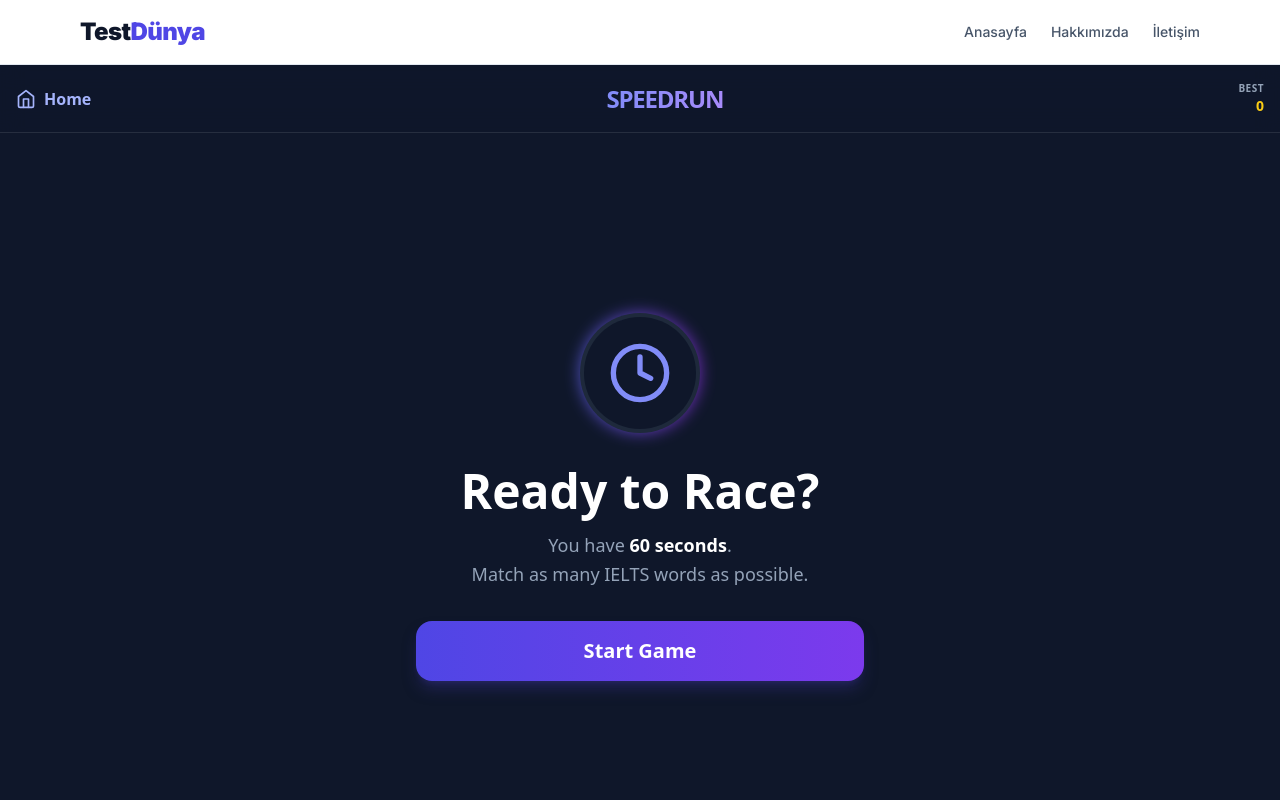
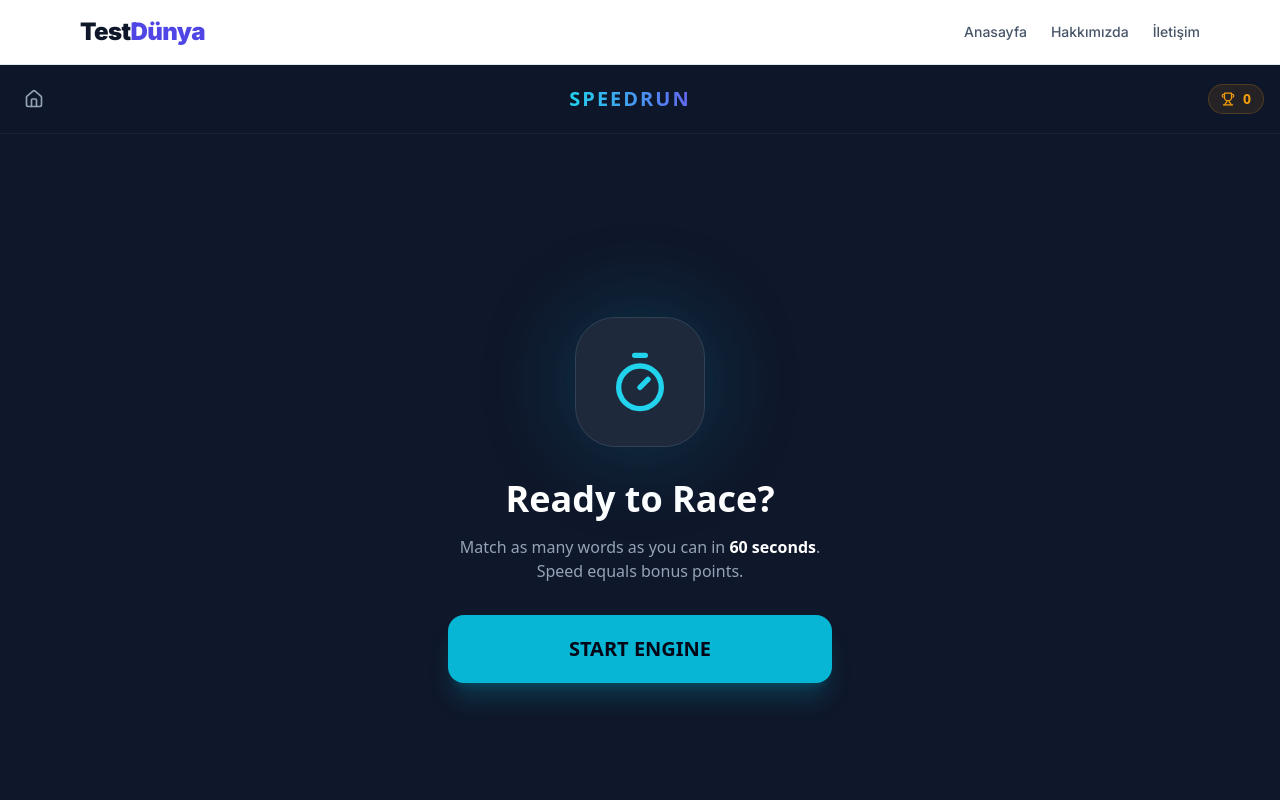
Before and after one commit to kuarkcoin/testdunya, a Next.js app: page /speedrun in a window 1280 px wide. Shown: the top 800 px of the page. Built offline with nearby package versions, Linux system fonts and the light colour scheme.

Commit message:
Update page.tsx

```diff
--- a/app/speedrun/page.tsx
+++ b/app/speedrun/page.tsx
@@ -2,11 +2,11 @@
 
 import React, { useState, useEffect, useCallback, useRef } from 'react';
 import Link from 'next/link';
-import { useRouter } from 'next/navigation';
-// Konfeti kütüphanesi
+import { motion, AnimatePresence } from 'framer-motion';
 import ReactConfetti from 'react-confetti';
+import { Trophy, Timer, Home, RotateCcw, Zap, Star, ChevronRight } from 'lucide-react';
 
-// --- TİP TANIMLAMALARI ---
+// --- TYPES ---
 type VocabItem = {
   word: string;
   meaning: string;
@@ -14,33 +14,20 @@ type VocabItem = {
 
 type GameState = 'loading' | 'idle' | 'playing' | 'finished';
 
-// --- YARDIMCI: PENCERE BOYUTU (Konfeti İçin) ---
+// --- HELPERS ---
 function useWindowSize() {
-  const [windowSize, setWindowSize] = useState({
-    width: 0,
-    height: 0,
-  });
-
+  const [windowSize, setWindowSize] = useState({ width: 0, height: 0 });
   useEffect(() => {
-    function handleResize() {
-      setWindowSize({
-        width: window.innerWidth,
-        height: window.innerHeight,
-      });
-    }
-
-    // Sadece client tarafında çalıştır
     if (typeof window !== 'undefined') {
+      const handleResize = () => setWindowSize({ width: window.innerWidth, height: window.innerHeight });
       handleResize();
       window.addEventListener('resize', handleResize);
       return () => window.removeEventListener('resize', handleResize);
     }
   }, []);
-
   return windowSize;
 }
 
-// --- YARDIMCI: KARIŞTIRMA ---
 function shuffleArray<T>(array: T[]): T[] {
   const newArr = [...array];
   for (let i = newArr.length - 1; i > 0; i--) {
@@ -50,329 +37,245 @@ function shuffleArray<T>(array: T[]): T[] {
   return newArr;
 }
 
-// --- İKONLAR ---
-const TimerIcon = (props: React.SVGProps<SVGSVGElement>) => (
-  <svg xmlns="http://www.w3.org/2000/svg" width="24" height="24" viewBox="0 0 24 24" fill="none" stroke="currentColor" strokeWidth="2" strokeLinecap="round" strokeLinejoin="round" {...props}><circle cx="12" cy="12" r="10"/><polyline points="12 6 12 12 16 14"/></svg>
-);
-const HomeIcon = (props: React.SVGProps<SVGSVGElement>) => (
-  <svg xmlns="http://www.w3.org/2000/svg" width="24" height="24" viewBox="0 0 24 24" fill="none" stroke="currentColor" strokeWidth="2" strokeLinecap="round" strokeLinejoin="round" {...props}><path d="m3 9 9-7 9 7v11a2 2 0 0 1-2 2H5a2 2 0 0 1-2-2z"/><polyline points="9 22 9 12 15 12 15 22"/></svg>
-);
-const TrophyIcon = (props: React.SVGProps<SVGSVGElement>) => (
-  <svg xmlns="http://www.w3.org/2000/svg" width="24" height="24" viewBox="0 0 24 24" fill="none" stroke="currentColor" strokeWidth="2" strokeLinecap="round" strokeLinejoin="round" {...props}><path d="M6 9H4.5a2.5 2.5 0 0 1 0-5H6"/><path d="M18 9h1.5a2.5 2.5 0 0 1 0-5H18"/><path d="M4 22h16"/><path d="M10 14.66V17c0 .55-.47.98-.97 1.21C7.85 18.75 7 20.24 7 22"/><path d="M14 14.66V17c0 .55.47.98.97 1.21C16.15 18.75 17 20.24 17 22"/><path d="M18 2H6v7a6 6 0 0 0 12 0V2Z"/></svg>
-);
-const RefreshIcon = (props: React.SVGProps<SVGSVGElement>) => (
-  <svg xmlns="http://www.w3.org/2000/svg" width="24" height="24" viewBox="0 0 24 24" fill="none" stroke="currentColor" strokeWidth="2" strokeLinecap="round" strokeLinejoin="round" {...props}><path d="M3 12a9 9 0 0 1 9-9 9.75 9.75 0 0 1 6.74 2.74L21 8"/><path d="M21 3v5h-5"/><path d="M21 12a9 9 0 0 1-9 9 9.75 9.75 0 0 1-6.74-2.74L3 16"/><path d="M3 21v-5h5"/></svg>
-);
+export default function SpeedRunPage() {
+  const { width, height } = useWindowSize();
 
-export default function SpeedRunPage() {
-  const router = useRouter();
-  const { width, height } = useWindowSize(); // Ekran boyutunu al
-
-  // State
   const [gameState, setGameState] = useState<GameState>('loading');
   const [dataset, setDataset] = useState<VocabItem[]>([]);
   const [currentQuestion, setCurrentQuestion] = useState<VocabItem | null>(null);
   const [options, setOptions] = useState<string[]>([]);
-
   const [score, setScore] = useState(0);
   const [highScore, setHighScore] = useState(0);
   const [timeLeft, setTimeLeft] = useState(60);
   const [combo, setCombo] = useState(0);
+  const [showConfetti, setShowConfetti] = useState(false);
+  const [feedback, setFeedback] = useState<'correct' | 'wrong' | null>(null);
 
-  // Konfeti State'i
-  const [showConfetti, setShowConfetti] = useState(false);
-
-  // --- SES FONKSİYONU ---
+  // --- AUDIO LOGIC ---
   const playSound = (type: 'correct' | 'wrong' | 'finish') => {
-    try {
     const audio = new Audio(`/sounds/${type}.mp3`);
-      audio.volume = 0.5; // Ses yüksekliği ayarı (0.0 - 1.0)
-      audio.play().catch((e) => console.log("Audio play prevented:", e));
-    } catch (error) {
-      console.error("Audio error:", error);
-    }
+    audio.volume = 0.3;
+    audio.play().catch(() => {}); // Autoplay block handle
   };
 
-  // 1. Veriyi Çek (Mount anında)
+  // --- INITIAL LOAD ---
   useEffect(() => {
     async function fetchData() {
       try {
         const res = await fetch('/data/tests/IELTS_Vocabulary_Phrasal_1000_format.json');
-        if (!res.ok) throw new Error('Data fetch failed');
-        const data: VocabItem[] = await res.json();
-
-        if (data && Array.isArray(data) && data.length > 0) {
+        const data = await res.json();
+        if (data && data.length > 0) {
           setDataset(data);
           setGameState('idle');
-        } else {
-          console.error("Data is empty or invalid format");
         }
       } catch (error) {
-        console.error("Error loading vocab data:", error);
+        console.error("Data load error:", error);
       }
     }
     fetchData();
-
-    const savedBest = localStorage.getItem('speedrun_highscore');
-    if (savedBest) setHighScore(parseInt(savedBest, 10));
+    const saved = localStorage.getItem('speedrun_highscore');
+    if (saved) setHighScore(parseInt(saved, 10));
   }, []);
 
-  // 2. Sayaç (Playing durumunda)
+  // --- TIMER ---
   useEffect(() => {
     let timer: NodeJS.Timeout;
     if (gameState === 'playing' && timeLeft > 0) {
-      timer = setInterval(() => {
-        setTimeLeft((prev) => {
-          if (prev <= 1) {
-            endGame(); // Süre bittiğinde tetikle
-            return 0;
-          }
-          return prev - 1;
-        });
-      }, 1000);
+      timer = setInterval(() => setTimeLeft((prev) => prev - 1), 1000);
+    } else if (timeLeft === 0 && gameState === 'playing') {
+      endGame();
     }
     return () => clearInterval(timer);
-    // eslint-disable-next-line react-hooks/exhaustive-deps
   }, [gameState, timeLeft]);
 
-  // Oyunu Bitir
   const endGame = () => {
     setGameState('finished');
-    playSound('finish'); // Bitiş sesi
-
-    // Eğer yeni rekor varsa Konfeti patlat
+    playSound('finish');
     if (score > highScore) {
       setHighScore(score);
       localStorage.setItem('speedrun_highscore', score.toString());
       setShowConfetti(true);
-
-      // 5 saniye sonra konfetiyi durdur (performans için)
-      setTimeout(() => setShowConfetti(false), 8000);
+      setTimeout(() => setShowConfetti(false), 5000);
     }
   };
 
-  // Yeni Soru Oluştur
   const generateQuestion = useCallback(() => {
     if (dataset.length === 0) return;
-
-    const correctIndex = Math.floor(Math.random() * dataset.length);
-    const correctItem = dataset[correctIndex];
-
+    const correctItem = dataset[Math.floor(Math.random() * dataset.length)];
     const distractors: string[] = [];
     while (distractors.length < 3) {
-      const randIndex = Math.floor(Math.random() * dataset.length);
-      if (randIndex !== correctIndex) {
-        const wrongMeaning = dataset[randIndex].meaning;
-        if (!distractors.includes(wrongMeaning)) {
-          distractors.push(wrongMeaning);
+      const rand = dataset[Math.floor(Math.random() * dataset.length)].meaning;
+      if (rand !== correctItem.meaning && !distractors.includes(rand)) distractors.push(rand);
     }
-      }
-    }
-
-    const allOptions = shuffleArray([correctItem.meaning, ...distractors]);
-
     setCurrentQuestion(correctItem);
-    setOptions(allOptions);
+    setOptions(shuffleArray([correctItem.meaning, ...distractors]));
   }, [dataset]);
 
-  // Oyunu Başlat
   const startGame = () => {
     setScore(0);
     setTimeLeft(60);
     setCombo(0);
-    setShowConfetti(false); // Yeni oyun başlayınca konfetiyi kapat
     setGameState('playing');
     generateQuestion();
   };
 
-  // Cevap Verme
-  const handleAnswer = (selectedMeaning: string) => {
+  const handleAnswer = (selected: string) => {
     if (!currentQuestion) return;
-
-    if (selectedMeaning === currentQuestion.meaning) {
-      // DOĞRU
-      playSound('correct'); // Tık sesi
-      const points = 10 + (combo * 2);
-      setScore((prev) => prev + points);
-      setCombo((prev) => prev + 1);
+    if (selected === currentQuestion.meaning) {
+      playSound('correct');
+      setFeedback('correct');
+      setScore(s => s + 10 + (combo * 2));
+      setCombo(c => c + 1);
+    } else {
+      playSound('wrong');
+      setFeedback('wrong');
+      setScore(s => Math.max(0, s - 5));
+      setCombo(0);
+    }
+    setTimeout(() => {
+      setFeedback(null);
       generateQuestion();
-    } else {
-      // YANLIŞ
-      playSound('wrong'); // Hata sesi
-      setScore((prev) => Math.max(0, prev - 5));
-      setCombo(0);
-      generateQuestion();
-    }
+    }, 150);
   };
 
-  // --- RENDER ---
   return (
-    <main className="min-h-screen bg-slate-900 text-white flex flex-col font-sans">
+    <main className="min-h-screen bg-[#0f172a] text-white flex flex-col font-sans overflow-hidden">
+      {showConfetti && <ReactConfetti width={width} height={height} recycle={false} numberOfPieces={800} />}
 
-      {/* KONFETİ: Sadece showConfetti true ise göster */}
-      {showConfetti && (
-        <ReactConfetti
-          width={width}
-          height={height}
-          recycle={false} // Sonsuza kadar yağmasın, bir kere patlasın
-          numberOfPieces={500}
-        />
+      {/* NAVBAR */}
+      <nav className="p-4 flex items-center justify-between border-b border-white/5 bg-slate-900/50 backdrop-blur-xl sticky top-0 z-50">
+        <Link href="/" className="flex items-center gap-2 text-slate-400 hover:text-white transition-all group">
+          <div className="p-2 rounded-lg group-hover:bg-slate-800 transition-colors">
+            <Home size={20} />
+          </div>
+        </Link>
+        <div className="flex flex-col items-center">
+          <h1 className="text-xl font-black tracking-widest text-transparent bg-clip-text bg-gradient-to-r from-cyan-400 to-indigo-500">SPEEDRUN</h1>
+        </div>
+        <div className="bg-amber-500/10 border border-amber-500/20 px-3 py-1 rounded-full flex items-center gap-2">
+          <Trophy size={14} className="text-amber-500" />
+          <span className="text-sm font-black text-amber-500">{highScore}</span>
+        </div>
+      </nav>
+
+      <div className="flex-1 flex flex-col items-center justify-center p-4 relative">
+        <AnimatePresence mode="wait">
+          {/* LOADING */}
+          {gameState === 'loading' && (
+            <motion.div key="loading" initial={{ opacity: 0 }} animate={{ opacity: 1 }} exit={{ opacity: 0 }} className="flex flex-col items-center gap-4">
+              <div className="w-12 h-12 border-4 border-cyan-500 border-t-transparent rounded-full animate-spin" />
+              <p className="text-cyan-400 font-bold animate-pulse">Syncing Dictionary...</p>
+            </motion.div>
           )}
 
-      {/* HEADER */}
-      <header className="p-4 flex items-center justify-between border-b border-white/10 bg-slate-900/50 backdrop-blur-md sticky top-0 z-50">
-        <Link href="/" className="flex items-center gap-2 text-indigo-300 hover:text-white transition-colors">
-          <HomeIcon className="w-5 h-5" />
-          <span className="font-bold hidden sm:block">Home</span>
-        </Link>
-
-        <h1 className="text-xl md:text-2xl font-black tracking-tighter text-transparent bg-clip-text bg-gradient-to-r from-indigo-400 to-violet-400">
-          SPEEDRUN
-        </h1>
-
-        <div className="flex items-center gap-4">
-          <div className="flex flex-col items-end">
-            <span className="text-[10px] text-slate-400 uppercase font-bold tracking-wider">Best</span>
-            <span className="text-sm font-bold text-yellow-400">{highScore}</span>
+          {/* IDLE */}
+          {gameState === 'idle' && (
+            <motion.div key="idle" initial={{ scale: 0.9, opacity: 0 }} animate={{ scale: 1, opacity: 1 }} exit={{ scale: 1.1, opacity: 0 }} className="text-center max-w-sm">
+              <div className="mb-8 flex justify-center">
+                <div className="relative">
+                  <motion.div animate={{ scale: [1, 1.2, 1] }} transition={{ repeat: Infinity, duration: 2 }} className="absolute inset-0 bg-cyan-500/20 rounded-full blur-2xl" />
+                  <div className="bg-slate-800 p-8 rounded-[2.5rem] border border-slate-700 relative">
+                    <Timer size={64} className="text-cyan-400" />
                   </div>
                 </div>
-      </header>
-
-      {/* MAIN CONTENT */}
-      <div className="flex-1 flex flex-col items-center justify-center p-4 relative overflow-hidden">
-
-        {/* Arka Plan Efekti */}
-        <div className="absolute top-0 left-0 w-full h-full overflow-hidden -z-10 pointer-events-none">
-          <div className="absolute top-1/4 left-1/4 w-96 h-96 bg-indigo-600/20 rounded-full blur-3xl animate-pulse"></div>
-          <div className="absolute bottom-1/4 right-1/4 w-96 h-96 bg-violet-600/20 rounded-full blur-3xl animate-pulse" style={{ animationDelay: '1s' }}></div>
               </div>
-
-        {/* LOADING STATE */}
-        {gameState === 'loading' && (
-          <div className="flex flex-col items-center gap-4">
-            <div className="w-12 h-12 border-4 border-indigo-500 border-t-transparent rounded-full animate-spin"></div>
-            <p className="text-indigo-300 font-medium">Loading Dictionary...</p>
-          </div>
+              <h2 className="text-4xl font-black mb-4">Ready to Race?</h2>
+              <p className="text-slate-400 mb-8">Match as many words as you can in <span className="text-white font-bold">60 seconds</span>. Speed equals bonus points.</p>
+              <button onClick={startGame} className="w-full py-5 bg-cyan-500 hover:bg-cyan-400 text-slate-950 text-xl font-black rounded-2xl shadow-xl shadow-cyan-500/20 transition-all active:scale-95">
+                START ENGINE
+              </button>
+            </motion.div>
           )}
 
-        {/* IDLE (START) STATE */}
-        {gameState === 'idle' && (
-          <div className="text-center max-w-md w-full animate-in fade-in zoom-in duration-300">
-            <div className="mb-8 relative inline-block">
-              <div className="absolute -inset-1 bg-gradient-to-r from-indigo-500 to-purple-600 rounded-full blur opacity-75"></div>
-              <div className="relative bg-slate-900 rounded-full p-6 ring-4 ring-slate-800">
-                <TimerIcon className="w-16 h-16 text-indigo-400" />
+          {/* PLAYING */}
+          {gameState === 'playing' && currentQuestion && (
+            <motion.div key="playing" initial={{ opacity: 0, x: 50 }} animate={{ opacity: 1, x: 0 }} exit={{ opacity: 0, x: -50 }} className="w-full max-w-2xl">
+              <div className="flex items-center justify-between mb-12">
+                <div className="flex gap-4">
+                  <div className="bg-slate-900 border border-slate-800 p-4 rounded-2xl min-w-[100px] text-center">
+                    <span className="text-[10px] text-slate-500 font-bold uppercase block mb-1 tracking-widest">Points</span>
+                    <span className="text-3xl font-black text-white">{score}</span>
+                  </div>
+                  {combo > 1 && (
+                    <motion.div initial={{ scale: 0 }} animate={{ scale: 1 }} className="flex items-center gap-2 bg-amber-500 text-slate-950 px-4 rounded-2xl font-black italic">
+                      <Zap size={16} /> {combo}X COMBO
+                    </motion.div>
+                  )}
+                </div>
+                <div className={`p-4 rounded-2xl border-2 transition-all ${timeLeft <= 10 ? 'bg-rose-500/10 border-rose-500 animate-pulse' : 'bg-slate-900 border-slate-800'}`}>
+                  <div className="flex items-center gap-3">
+                    <Timer size={24} className={timeLeft <= 10 ? 'text-rose-500' : 'text-cyan-400'} />
+                    <span className={`text-3xl font-mono font-black ${timeLeft <= 10 ? 'text-rose-500' : 'text-white'}`}>{timeLeft}</span>
+                  </div>
                 </div>
               </div>
 
-            <h2 className="text-4xl md:text-5xl font-black mb-4">Ready to Race?</h2>
-            <p className="text-slate-400 text-lg mb-8 leading-relaxed">
-              You have <strong className="text-white">60 seconds</strong>.
-              <br/>Match as many IELTS words as possible.
-            </p>
+              <div className="text-center mb-10">
+                <span className="text-cyan-500 font-black text-xs uppercase tracking-[0.3em] mb-4 block">Definition of:</span>
+                <h3 className="text-5xl md:text-7xl font-black text-white tracking-tighter break-words">{currentQuestion.word}</h3>
+              </div>
 
-            <button
-              onClick={startGame}
-              className="w-full py-4 px-8 bg-gradient-to-r from-indigo-600 to-violet-600 hover:from-indigo-500 hover:to-violet-500 text-white text-xl font-bold rounded-2xl shadow-lg shadow-indigo-900/50 transition-all transform hover:scale-105 active:scale-95"
+              <div className="grid grid-cols-1 md:grid-cols-2 gap-4">
+                {options.map((opt, i) => (
+                  <motion.button
+                    key={i}
+                    whileHover={{ scale: 1.02 }}
+                    whileTap={{ scale: 0.98 }}
+                    onClick={() => handleAnswer(opt)}
+                    className="p-6 rounded-2xl bg-slate-800 border-2 border-slate-700 hover:border-cyan-500 hover:bg-slate-700 text-left transition-all relative overflow-hidden group"
                   >
-              Start Game
-            </button>
+                    <div className="flex items-start gap-4">
+                      <div className="w-8 h-8 rounded-lg bg-slate-900 flex items-center justify-center text-xs font-black text-slate-500 group-hover:text-cyan-500 border border-slate-700">{i+1}</div>
+                      <span className="text-lg font-bold text-slate-200 group-hover:text-white leading-tight">{opt}</span>
                     </div>
+                  </motion.button>
+                ))}
+              </div>
+            </motion.div>
           )}
 
-        {/* PLAYING STATE */}
-        {gameState === 'playing' && currentQuestion && (
-          <div className="w-full max-w-2xl mx-auto flex flex-col items-center">
-
-            {/* Score & Timer Bar */}
-            <div className="w-full flex items-center justify-between mb-8 md:mb-12">
-              <div className="flex items-center gap-3">
-                <div className="bg-slate-800 p-3 rounded-xl border border-slate-700">
-                  <span className="block text-xs text-slate-400 font-bold uppercase">Score</span>
-                  <span className="text-2xl font-black text-white">{score}</span>
+          {/* FINISHED */}
+          {gameState === 'finished' && (
+            <motion.div key="finished" initial={{ scale: 0.8, opacity: 0 }} animate={{ scale: 1, opacity: 1 }} className="text-center max-w-sm w-full">
+              <div className="bg-slate-800 p-8 rounded-[3rem] border border-slate-700 mb-8 relative">
+                <div className="absolute -top-6 left-1/2 -translate-x-1/2 bg-amber-500 p-3 rounded-2xl shadow-xl">
+                  <Trophy size={32} className="text-slate-950" />
                 </div>
-                {combo > 1 && (
-                  <div className="px-2 py-1 bg-yellow-500/20 text-yellow-300 text-xs font-bold rounded-lg animate-bounce">
-                    {combo}x Combo!
+                <h2 className="text-3xl font-black mt-4 mb-2">Race Finished!</h2>
+                <p className="text-slate-400 mb-8 text-sm">You've mastered the phrasal verbs.</p>
+                <div className="grid grid-cols-2 gap-4">
+                  <div className="bg-slate-900 p-4 rounded-2xl border border-slate-800">
+                    <span className="text-[10px] text-slate-500 font-bold uppercase block mb-1">Score</span>
+                    <span className="text-3xl font-black text-cyan-400">{score}</span>
                   </div>
+                  <div className="bg-slate-900 p-4 rounded-2xl border border-slate-800">
+                    <span className="text-[10px] text-slate-500 font-bold uppercase block mb-1">Best</span>
+                    <span className="text-3xl font-black text-amber-500">{highScore}</span>
+                  </div>
+                </div>
+              </div>
+              <div className="flex flex-col gap-3">
+                <button onClick={startGame} className="w-full py-5 bg-white text-slate-950 font-black rounded-2xl flex items-center justify-center gap-2 hover:bg-cyan-400 transition-colors">
+                  <RotateCcw size={20} /> TRY AGAIN
+                </button>
+                <Link href="/" className="w-full py-5 bg-slate-800 text-slate-400 font-bold rounded-2xl hover:text-white transition-colors">
+                  EXIT TO GARAGE
+                </Link>
+              </div>
+            </motion.div>
           )}
+        </AnimatePresence>
       </div>
 
-              <div className={`flex items-center gap-2 px-4 py-2 rounded-xl border-2 ${timeLeft <= 10 ? 'bg-red-500/10 border-red-500 text-red-500 animate-pulse' : 'bg-slate-800 border-slate-700 text-indigo-400'}`}>
-                <TimerIcon className="w-6 h-6" />
-                <span className="text-2xl font-mono font-bold w-12 text-center">{timeLeft}</span>
-              </div>
-            </div>
-
-            {/* Question Card */}
-            <div className="w-full mb-8 text-center space-y-2">
-              <span className="text-slate-400 text-sm font-bold uppercase tracking-widest">What does this mean?</span>
-              <h3 className="text-4xl md:text-6xl font-black text-white drop-shadow-lg break-words">
-                {currentQuestion.word}
-              </h3>
-            </div>
-
-            {/* Options Grid */}
-            <div className="w-full grid grid-cols-1 md:grid-cols-2 gap-4">
-              {options.map((opt, idx) => (
-                <button
-                  key={idx}
-                  onClick={() => handleAnswer(opt)}
-                  className="p-5 md:p-6 rounded-xl bg-slate-800 border-2 border-slate-700 hover:bg-slate-700 hover:border-indigo-500 text-slate-200 hover:text-white text-left text-lg font-medium transition-all active:scale-95 shadow-md hover:shadow-indigo-500/20"
-                >
-                  {opt}
-                </button>
-              ))}
-            </div>
-          </div>
+      {/* FEEDBACK OVERLAY */}
+      <AnimatePresence>
+        {feedback && (
+          <motion.div
+            initial={{ opacity: 0 }} animate={{ opacity: 1 }} exit={{ opacity: 0 }}
+            className={`fixed inset-0 pointer-events-none z-[100] border-[16px] ${feedback === 'correct' ? 'border-emerald-500/20' : 'border-rose-500/20'}`}
+          />
         )}
-
-        {/* FINISHED STATE */}
-        {gameState === 'finished' && (
-          <div className="text-center max-w-md w-full animate-in zoom-in duration-300 relative z-20">
-            <div className="mb-6 inline-flex p-4 rounded-full bg-slate-800 border border-slate-700 shadow-xl">
-              <TrophyIcon className="w-16 h-16 text-yellow-400" />
-            </div>
-
-            <h2 className="text-4xl font-black mb-2">Time's Up!</h2>
-
-            {showConfetti ? (
-               <p className="text-yellow-300 font-bold mb-8 animate-pulse text-lg">🎉 NEW HIGH SCORE! 🎉</p>
-            ) : (
-               <p className="text-slate-400 mb-8">Great effort. Here is your result.</p>
-            )}
-
-            <div className="grid grid-cols-2 gap-4 mb-8">
-              <div className="bg-slate-800 p-4 rounded-2xl border border-slate-700">
-                <span className="block text-slate-400 text-xs font-bold uppercase mb-1">Final Score</span>
-                <span className="block text-3xl font-black text-indigo-400">{score}</span>
-              </div>
-              <div className="bg-slate-800 p-4 rounded-2xl border border-slate-700">
-                <span className="block text-slate-400 text-xs font-bold uppercase mb-1">Best Score</span>
-                <span className="block text-3xl font-black text-yellow-400">{highScore}</span>
-              </div>
-            </div>
-
-            <div className="space-y-3">
-              <button
-                onClick={startGame}
-                className="w-full py-4 flex items-center justify-center gap-2 bg-white text-slate-900 text-lg font-bold rounded-xl hover:bg-indigo-50 transition-colors"
-              >
-                <RefreshIcon className="w-5 h-5" />
-                Play Again
-              </button>
-
-              <Link
-                href="/"
-                className="block w-full py-4 text-slate-500 font-bold hover:text-white transition-colors"
-              >
-                Back to Home
-              </Link>
-            </div>
-          </div>
-        )}
-
-      </div>
+      </AnimatePresence>
     </main>
   );
 }
```
Lines whose indentation alone changed are shown as unchanged.
